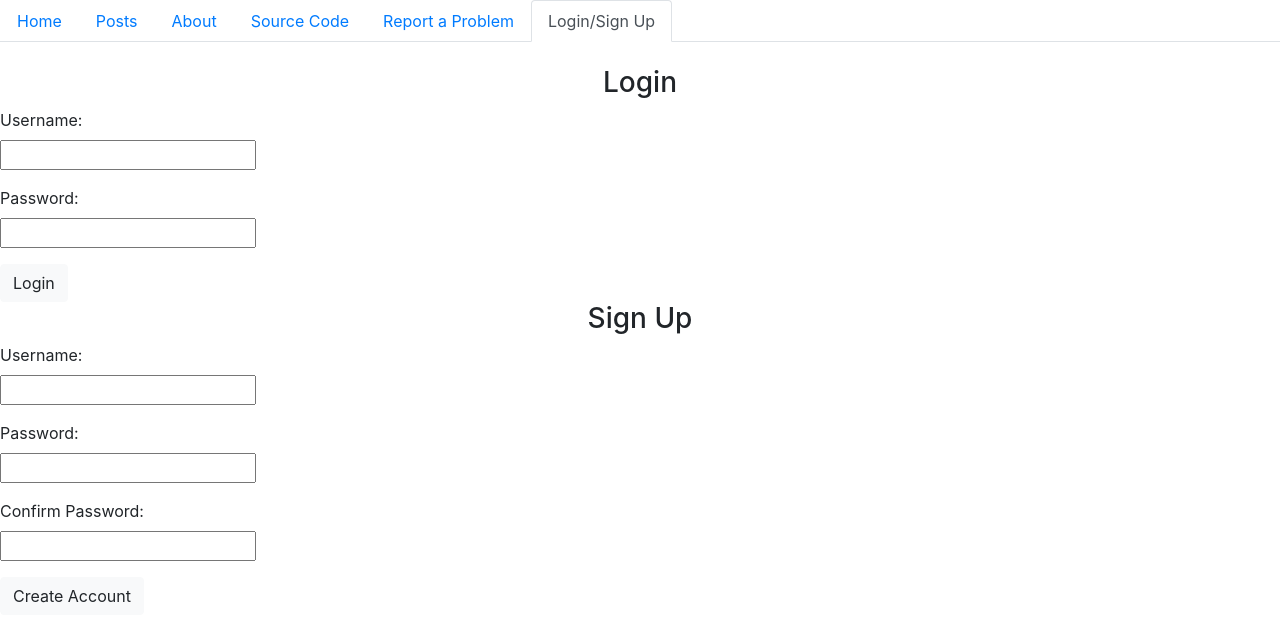
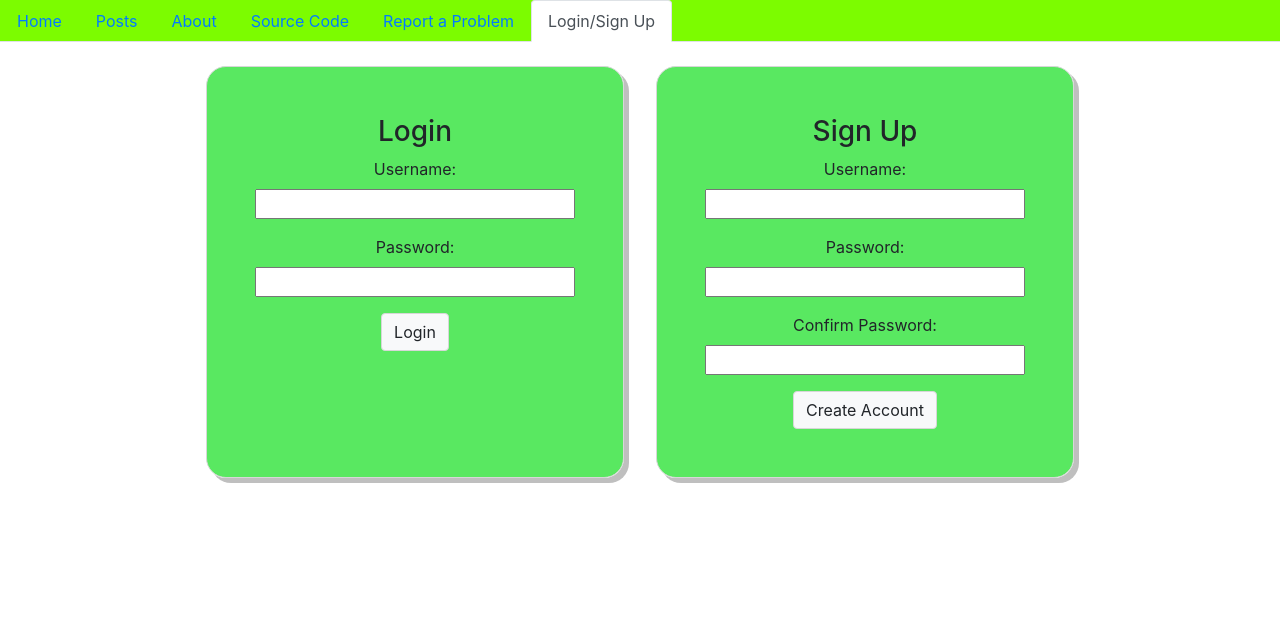
Before and after one commit to hd1867/CommunityProject, a Flask app: page /login in a window 1280 px wide. Shown: the top 642 px of the page. Run offline with Flask 2, Linux system fonts and the light colour scheme; some libraries are stand-ins or nearby versions.

Commit message:
css can die

```diff
--- /dev/null
+++ b/static/css/base.css
@@ -0,0 +1,65 @@
+
+hr {
+    background-color: white;
+}
+
+.wrapper {
+    margin: 5vh;
+    background-color: rgba(36, 212, 42, 0.64);
+    border: 1px solid white;
+    padding: 2vh;
+    min-height: 80vh;
+    border-radius: 5vh;
+}
+
+.nav {
+    background-color: lawngreen;
+}
+
+.row {
+    display: flex;
+    justify-content: center;
+    align-content: center;
+}
+
+.container .row button {
+    line-height: 3em;
+}
+
+.btn-light {
+    border: solid 1px #d7d7d7;
+}
+
+.form-holder {
+    display: flex;
+    justify-content: center;
+    width: auto;
+}
+
+.form-holder .form-cell {
+    border: solid 1px #d7d7d7;
+    border-radius: 20px;
+    float: left;
+    background-color: rgba(34, 225, 44, 0.75);
+    padding: 3em;
+    margin: 0 1em;
+    box-shadow: 5px 5px rgba(0, 0, 0, .25);
+}
+
+.form-holder .form-cell input[type=text], .form-holder .form-cell input[type=password] {
+    width: 20em;
+}
+
+@media screen and (max-width: 900px) {
+    .form-holder {
+        display: block;
+    }
+    .form-holder .form-cell {
+        display: block;
+        float: none;
+        width: 80%;
+        margin: auto;
+        font-size: 3vw;
+        text-align: center;
+    }
+}
--- a/templates/base.html
+++ b/templates/base.html
@@ -8,7 +8,6 @@
         <link rel="stylesheet" type="text/css" href="{{ url_for('static', filename='css/base.css' ) }}">
         <script type="text/javascript" src="{{ url_for('static', filename='js/jquery.min.js' ) }}"></script>
         <script type="text/javascript" src="{{ url_for('static', filename='js/bootstrap.min.js' ) }}"></script>
-        <link rel='icon' href="static/img/icons.png" type='image/x-icon'>
         {% block css %}{% endblock %}
 
         <title>{% block title %}{% endblock %}</title>
--- a/templates/login.html
+++ b/templates/login.html
@@ -3,7 +3,7 @@
 {% block active_link %}login-link{% endblock %}
 
 {% block body %}
-<div class="form-holder">
+<center class="form-holder">
     <div class="form-cell">
         <h3 class="text-center">Login</h3>
         <form action="/auth" method="POST">
@@ -37,7 +37,7 @@
             <input type="submit" id="createSubmit" class="btn btn-light" name="submit" value="Create Account">
         </form>
     </div>
-</div>
+</center>
 {% endblock %}
 
 {% block js %}
```
Also changed, not shown: static/css/login.css (added, +26 -0 lines).
